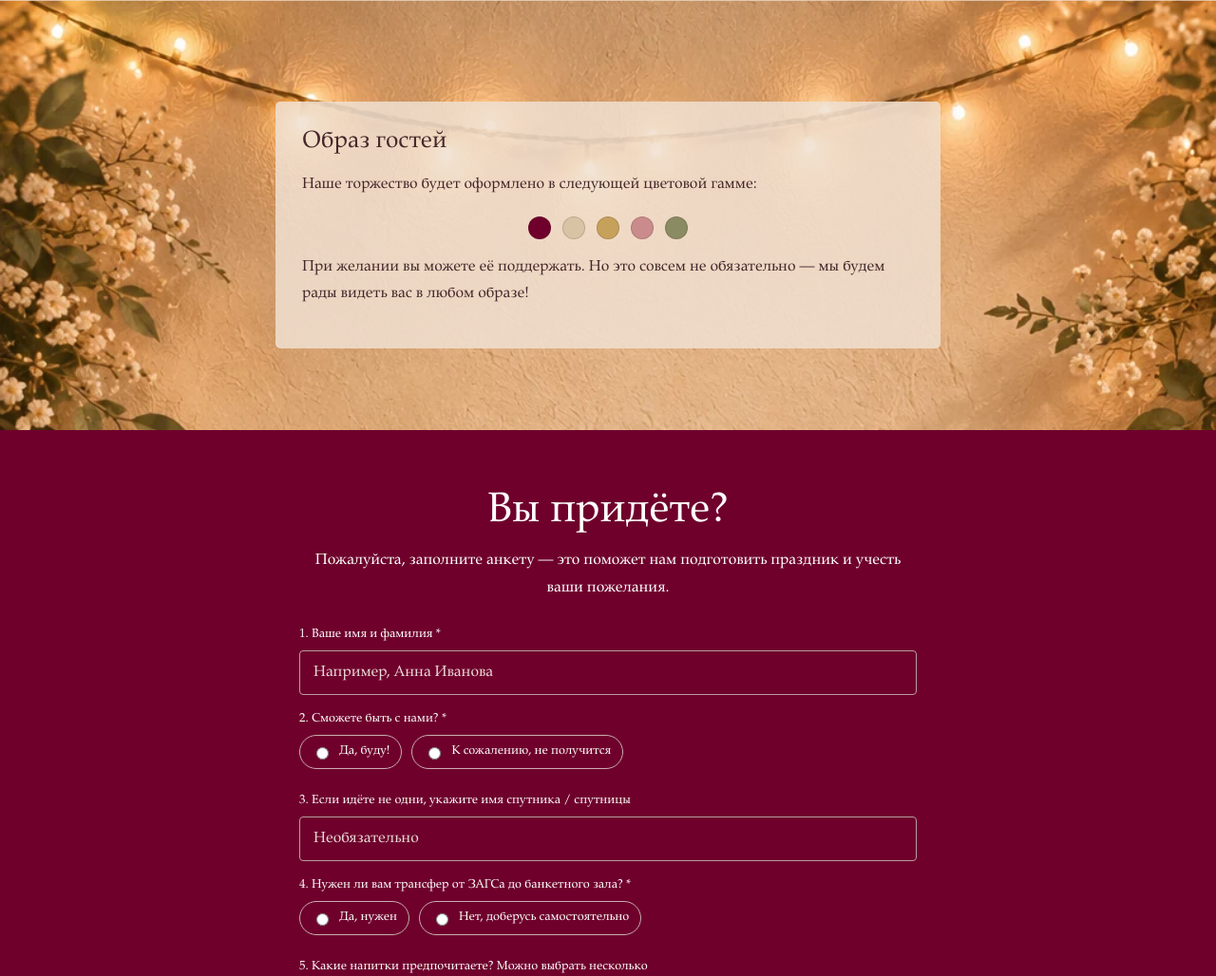
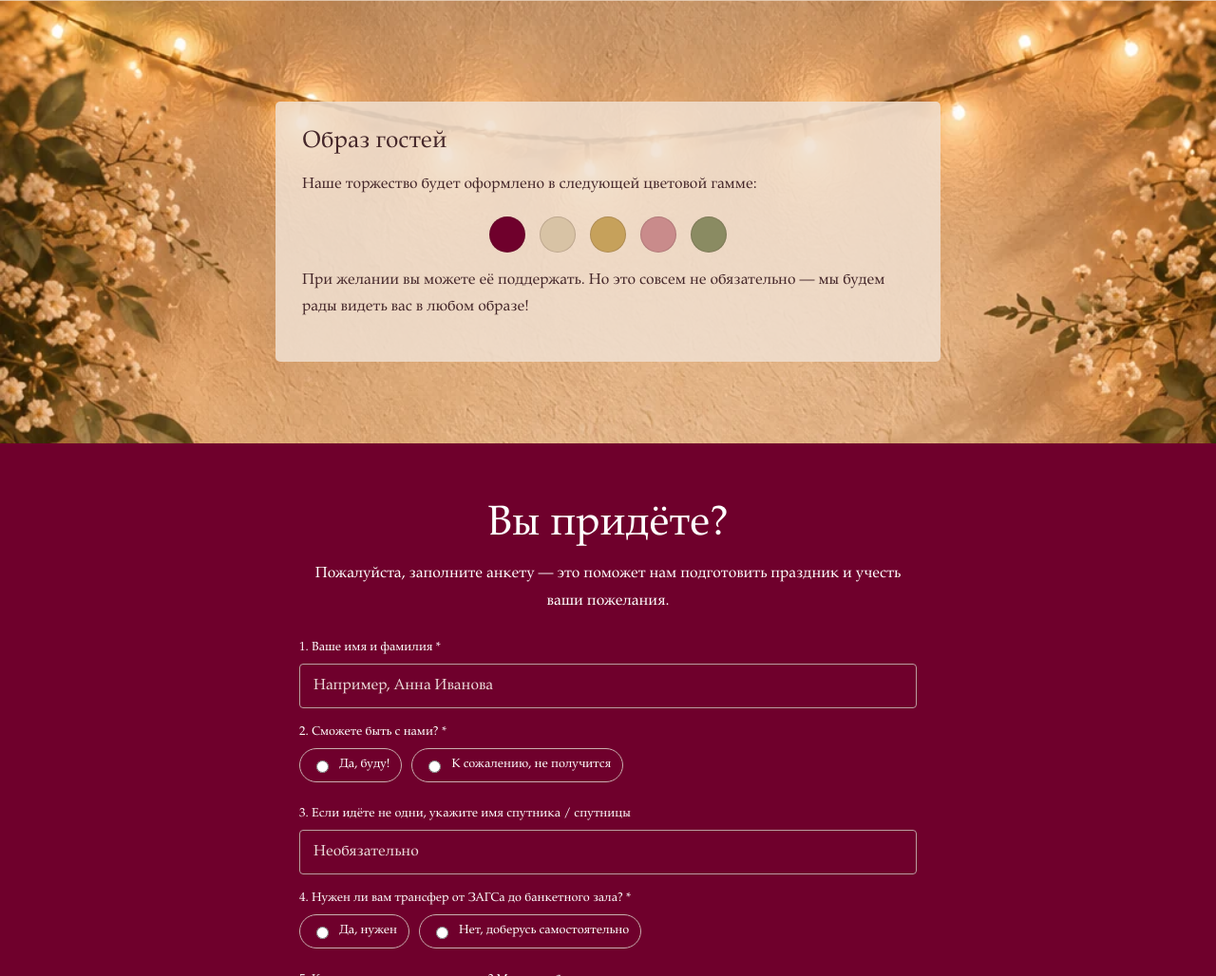
Before and after one commit to isaevss/wedding, a plain HTML site: page index.html in a window 1280 px wide. Shown: the part 1973-3001 px from the top of the page at 95% size. Drawn offline with Linux system fonts and the light colour scheme.

Commit message:
Add files via upload

```diff
--- a/index.html
+++ b/index.html
@@ -186,6 +186,24 @@ footer{text-align:center;padding:0 16px 36px;font-size:24px}footer small{display
 @media(max-width:700px){
  .hero + .section h2{font-size:clamp(24px,5.8vw,29px)!important;line-height:1.2!important;}
 }
+
+/* Prevent the contrasting blank area during iOS bottom overscroll.
+   Keep the page's original artwork and layout intact. */
+html{
+  background-color:#e6b78e;
+  background-image:url('assets/wall-texture.webp');
+  background-repeat:repeat;
+  background-size:360px auto;
+  overscroll-behavior-y:none;
+}
+body{overscroll-behavior-y:none;}
+/* Enlarge only the five dress-code color circles. */
+.palette{gap:15px;}
+.palette span{width:38px;height:38px;flex:0 0 38px;}
+@media(max-width:700px){
+  .palette{gap:13px;margin:18px auto 10px;}
+  .palette span{width:36px;height:36px;flex:0 0 36px;}
+}
 </style>
 </head>
 <body><div id="site-root">
```
